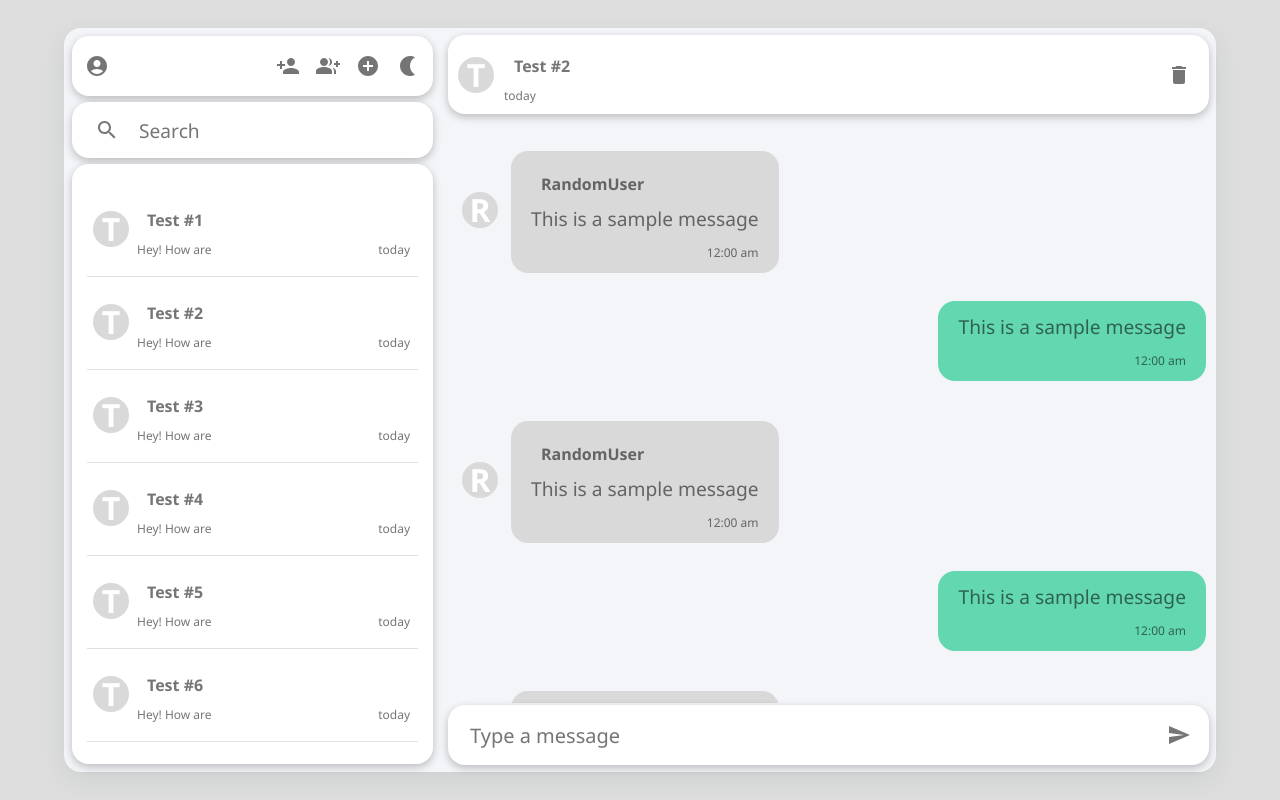
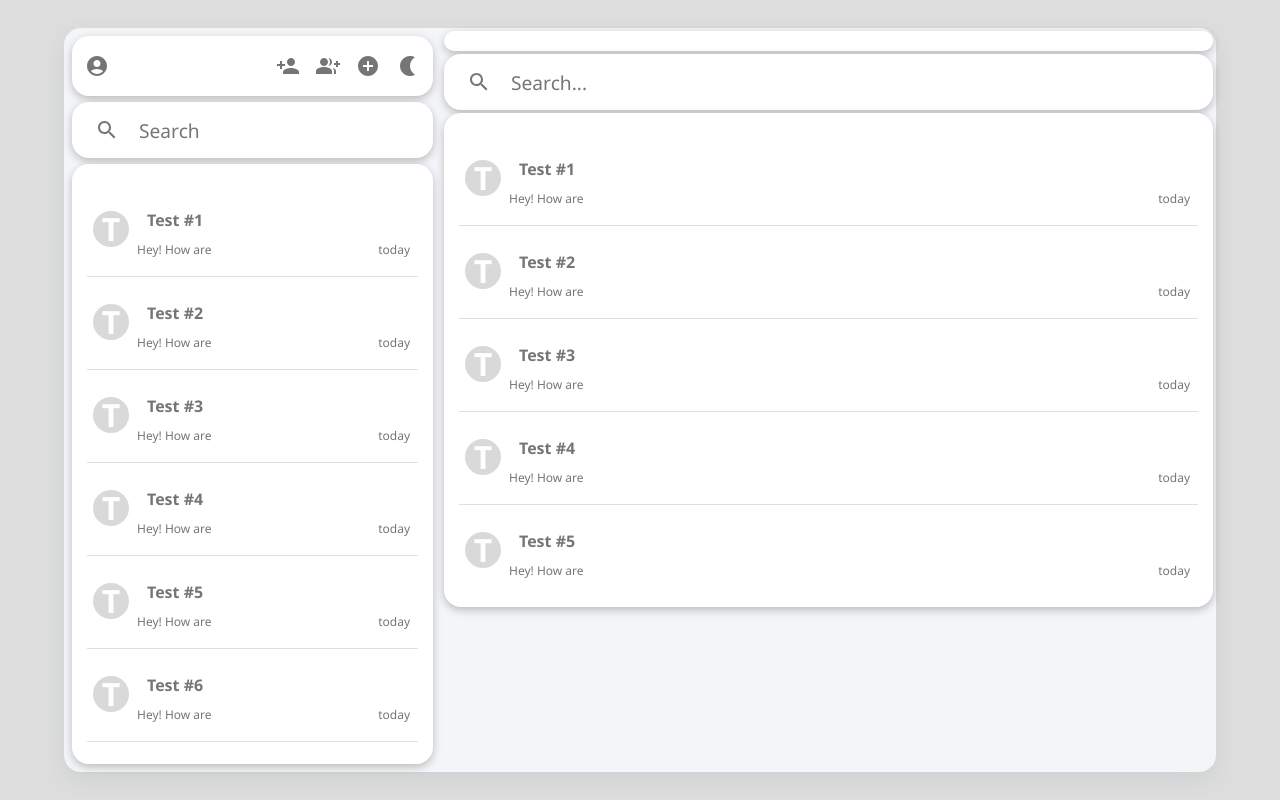
Before and after one commit to oluoko/Chat-astrophic-v2, a React (Vite) app in the folder frontend/: page / in a window 1280 px wide. Built offline with nearby package versions, Linux system fonts and the light colour scheme.

Commit message:
Chat-astrophic version 2.0.0

```diff
--- a/frontend/src/components/MainContainer.jsx
+++ b/frontend/src/components/MainContainer.jsx
@@ -4,6 +4,7 @@ import Sidebar from "./Sidebar";
 import ChatArea from "./ChatArea";
 import Welcome from "./Welcome";
 import CreateGroup from "./CreateGroup";
+import Users_Groups from "./Users_Groups";
 
 const MainContainer = () => {
   const [chatData, setChatData] = useState([
@@ -31,7 +32,9 @@ const MainContainer = () => {
   return (
     <div className="main-container">
       <Sidebar />
-      <ChatArea props={chatData[1]} />
+
+      <Users_Groups />
+      {/* <ChatArea props={chatData[1]} /> */}
       {/* <CreateGroup /> */}
       {/* <Welcome /> */}
     </div>
--- a/frontend/src/components/Sidebar.jsx
+++ b/frontend/src/components/Sidebar.jsx
@@ -1,5 +1,4 @@
 import React, { useState } from "react";
-import "../../src/index.css";
 import "./myStyles.css";
 import { IconButton } from "@mui/material";
 import AccountCircleIcon from "@mui/icons-material/AccountCircle";
--- /dev/null
+++ b/frontend/src/components/Users_Groups.jsx
@@ -0,0 +1,54 @@
+import React, { useState } from "react";
+import { IconButton } from "@mui/material";
+import SearchIcon from "@mui/icons-material/Search";
+import ConversationsItem from "./ConversationsItem";
+
+const Users_Groups = () => {
+  const [conversations, setConversations] = useState([
+    {
+      name: "Test #1",
+      lastMessage: "Hey! How are",
+      timeStamp: "today",
+    },
+    {
+      name: "Test #2",
+      lastMessage: "Hey! How are",
+      timeStamp: "today",
+    },
+    {
+      name: "Test #3",
+      lastMessage: "Hey! How are",
+      timeStamp: "today",
+    },
+    {
+      name: "Test #4",
+      lastMessage: "Hey! How are",
+      timeStamp: "today",
+    },
+    {
+      name: "Test #5",
+      lastMessage: "Hey! How are",
+      timeStamp: "today",
+    },
+  ]);
+  return (
+    <div className="list-container">
+      <div className="sb-header"></div>
+      <div className="sb-search">
+        <IconButton>
+          <SearchIcon />
+        </IconButton>
+        <input type="text" placeholder="Search..." className="search-box" />
+      </div>
+      <div className="sb-conversations">
+        {conversations.map((conversation) => {
+          return (
+            <ConversationsItem props={conversation} key={conversation.name} />
+          );
+        })}
+      </div>
+    </div>
+  );
+};
+
+export default Users_Groups;
--- a/frontend/src/components/myStyles.css
+++ b/frontend/src/components/myStyles.css
@@ -292,3 +292,7 @@
   width: 60%;
   height: 10%;
 }
+
+.list-container {
+  flex: 0.7;
+}
```
